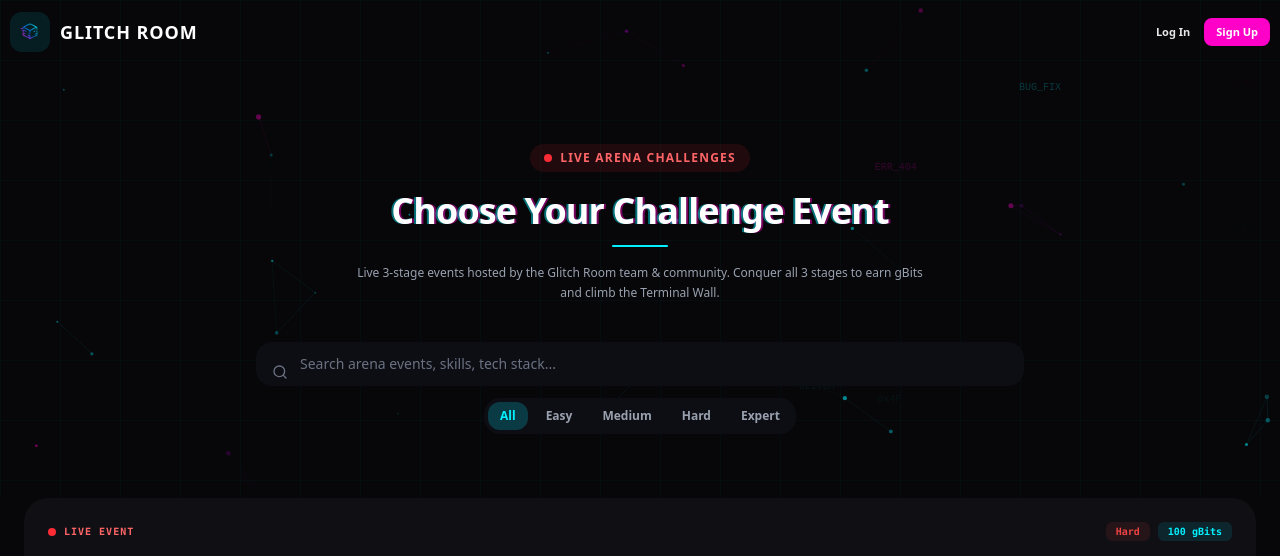
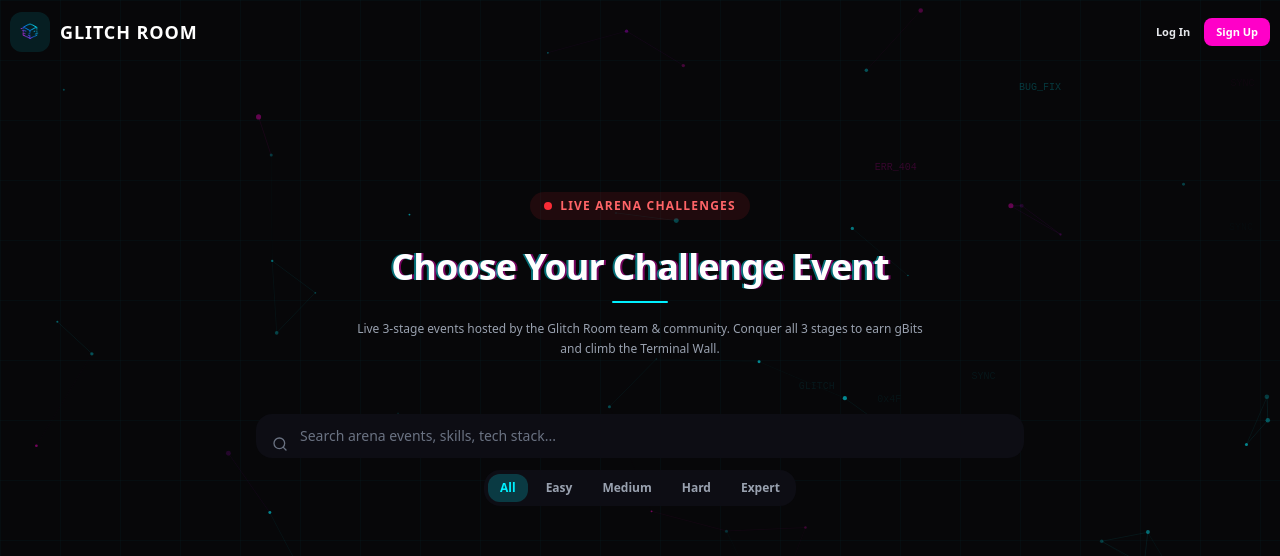
Before and after one commit to The-Glitch-Room/Glitch_Room, a React (Vite) app: page /arena-events in a window 1280 px wide. Shown: the top 556 px of the page. Built offline with nearby package versions, Linux system fonts and the light colour scheme; no server answers; the database is empty.

Commit message:
Increase spacing above Live Arena Challenges flag and search bar in ArenaEvents

```diff
--- a/src/components/ArenaEvents.jsx
+++ b/src/components/ArenaEvents.jsx
@@ -109,7 +109,7 @@ const ArenaEvents = () => {
         <Navbar />
 
       {/* ── HEADER ── */}
-      <section className="relative text-center pt-36 pb-16 px-6 overflow-hidden">
+      <section className="relative text-center pt-48 sm:pt-52 pb-16 px-6 overflow-hidden">
         {/* Cyber Grid */}
         <div
           className="absolute inset-0 opacity-10 pointer-events-none"
@@ -127,7 +127,7 @@ const ArenaEvents = () => {
           className="relative z-10 max-w-4xl mx-auto"
         >
           {/* Live status badge */}
-          <div className="inline-flex items-center gap-2 px-3.5 py-1.5 rounded-full bg-red-500/10 border border-red-500/30 text-red-400 text-xs font-bold uppercase tracking-widest mb-4">
+          <div className="inline-flex items-center gap-2 px-3.5 py-1.5 rounded-full bg-red-500/10 border border-red-500/30 text-red-400 text-xs font-bold uppercase tracking-widest mb-6">
             <span className="w-2 h-2 rounded-full bg-red-500 animate-ping" />
             Live Arena Challenges
           </div>
@@ -140,7 +140,7 @@ const ArenaEvents = () => {
           />
 
           {/* Controls Bar: Search & Difficulty Pills */}
-          <div className="mt-8 max-w-3xl mx-auto flex flex-col sm:flex-row items-center gap-3">
+          <div className="mt-14 sm:mt-16 max-w-3xl mx-auto flex flex-col sm:flex-row items-center gap-3">
             <div className="relative flex-1 w-full">
               <Search
                 size={16}
```
